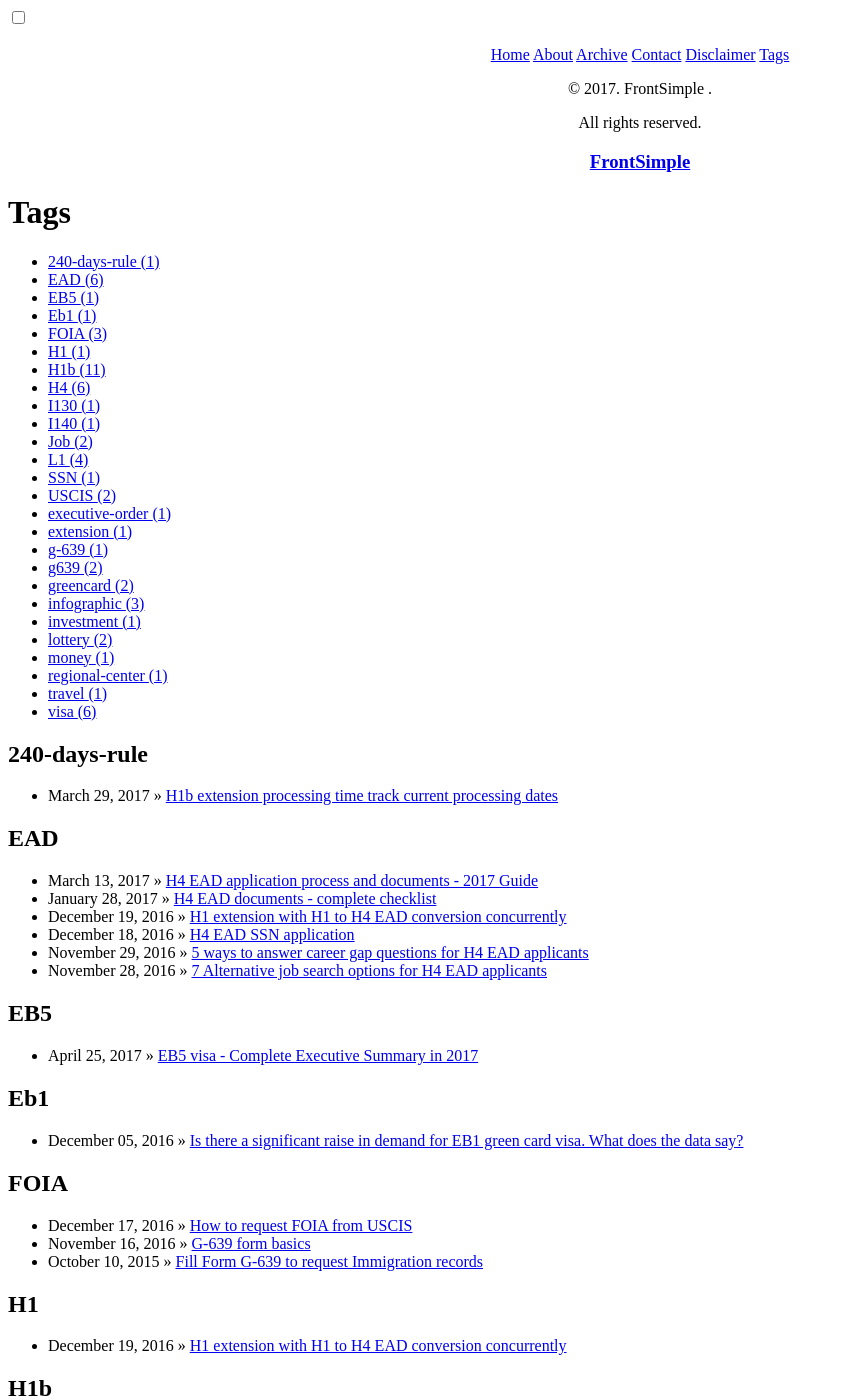
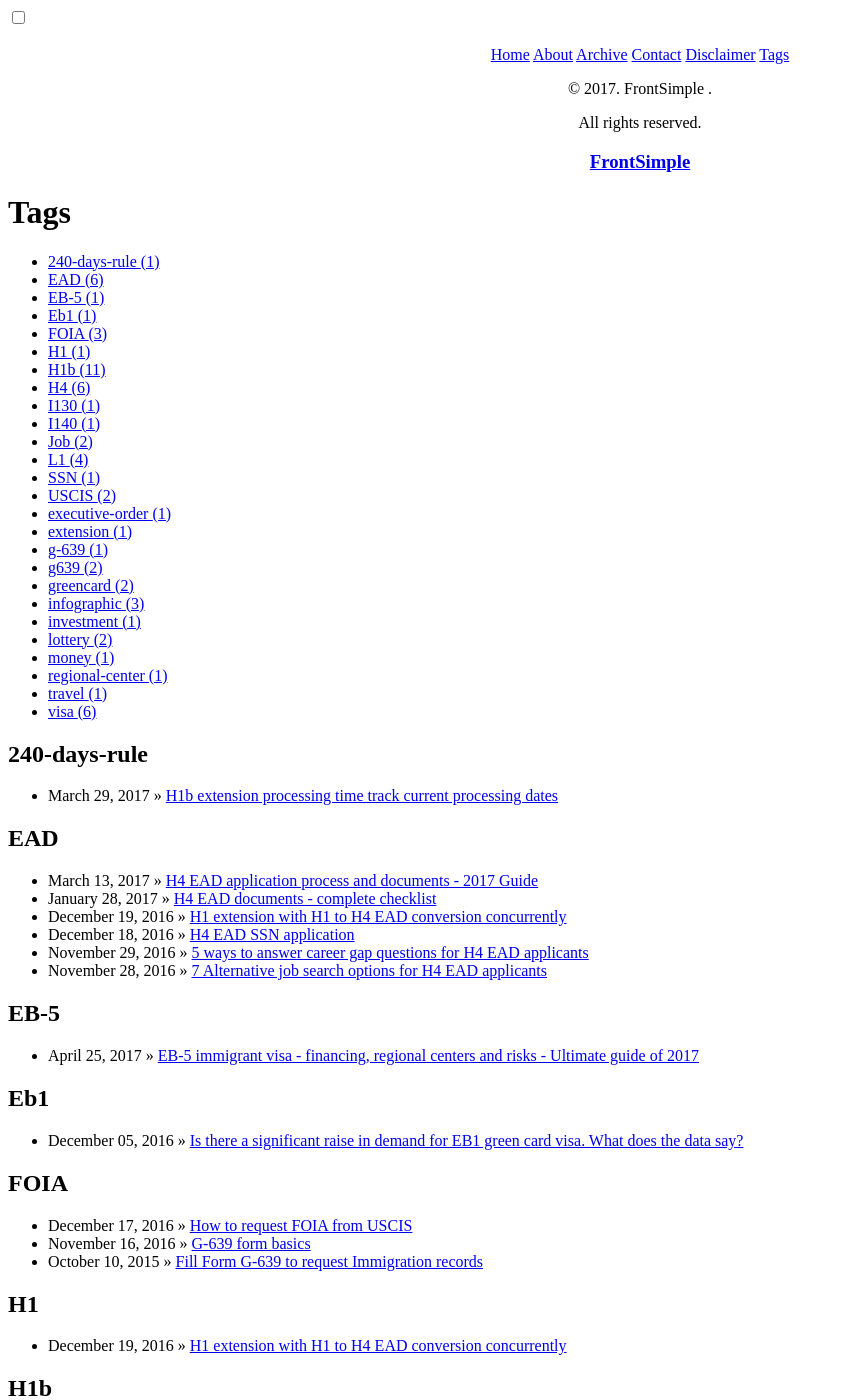
Before and after one commit to gitforwork2/gitforwork.github.io, a Jekyll site: the page built from tags.html, in a window 1280 px wide and 1400 px high. Shown: the whole window, without its empty margins (0-844 px from the left). Built offline with Jekyll 4.4.1, drawn with Linux system fonts in a browser that asks for light colours; nearby versions of some CDN libraries; some of the changed text lies outside the part shown.

Commit message:
Update 2017-4-25-eb-5.md

```diff
--- a/_posts/2017-4-25-eb-5.md
+++ b/_posts/2017-4-25-eb-5.md
@@ -1,23 +1,23 @@
 ---
 layout: post
-title: EB5 visa - Complete Executive Summary in 2017
+title: EB-5 immigrant visa - financing, regional centers and risks - Ultimate guide of 2017
 date: 2017-4-25
-tags: EB5 regional-center
+tags: EB-5 regional-center
 comments: true
-description: EB5 Investor visa - 2017 Executive Summary.
+description: EB-5 Investor visa - 2017 Executive Summary.
 ---
 
-EB5 is a class of United States (US) visa which allows foreign nationals to obtain permanent residency by making investments in a US business. Recipients of the visa (foreign nationals and their immediate family members) can permanently live and work in the U.S, with a path to US citizenship.
+EB-5 is a class of United States (US) visa which allows foreign nationals to obtain permanent residency by making investments in a US business. Recipients of the visa (foreign nationals and their immediate family members) can permanently live and work in the U.S, with a path to US citizenship.
 
 This class of US investor visa program was primarily created to create jobs through capital investment from foreign investors. And it's administered by the United States Citizenship and Immigration Services (USCIS).
 
-- [EB5 financing](#eb5-financing)
-- [EB5 visa processing time](#eb5-visa-processing-time)
-- [EB5 regional centers](#eb5-regional-centers)
-- [EB5 program steps](#eb5-program-steps)
-- [EB5 risks](#eb5-risks)
+- [EB-5 financing](#eb-5-financing)
+- [EB-5 visa processing time](#eb-5-visa-processing-time)
+- [EB-5 regional centers](#eb-5-regional-centers)
+- [EB-5 program steps](#eb-5-program-steps)
+- [EB-5 risks](#eb-5-risks)
 
-## EB5 financing
+## EB-5 financing
 
 * Foreign investor has to invest $1 million in a qualified investment **OR**
 
@@ -36,17 +36,17 @@ Targeted Employment Area (TEA) is defined by USCIS. TEA is defined as a rural ar
 
 Investors can also request an area to be designated as TEA by presenting relevant publicly available government data at the time of petitioning USCIS for the visa.
 
-## EB5 visa processing time
+## EB-5 visa processing time
 
-Currently USCIS takes about 1-2 years to process a EB5 petition. Processing time has been creeping higher because of the recent surge in the popularity of the program. However, USCIS has been trying to bring down the processing times to reasonable levels.
+Currently USCIS takes about 1-2 years to process a EB-5 petition. Processing time has been creeping higher because of the recent surge in the popularity of the program. However, USCIS has been trying to bring down the processing times to reasonable levels.
 
 The US immigrant investor visa is allocated about 10,000 visas every year to foreign investors. While the demand for the program was low in it's first 2 decades of existence, demand has been increasing since the turn of this decade. For the first time in 2014, all the 10,000 investor visas were secured by foreign investors. The demand in recent years has been driven by Asian businessmen looking to immigrate to the U.S. The local industry is also helping the growth by creating projects in the regional centers to attract overseas investments.
 
 Regional origin of the visa recipients, [2016 data](https://travel.state.gov/content/dam/visas/Statistics/AnnualReports/FY2016AnnualReport/FY16AnnualReport-TableVI-PartIV.pdf)
 
-![EB5 recipients](/assets/images/posts/eb5-country-demand.png)
+![EB-5 recipients](/assets/images/posts/eb5-country-demand.png)
 
-## EB5 regional centers
+## EB-5 regional centers
 
 A regional center is an economic unit designated by USCIS, which allows government and private organizations to create investment pools. Regional centers can then launch a new business or revive an existing business through the money in the investment pool. So, instead of individual investors launching a business on their own, they could simply become a participant in the business by contributing money to the investment pool. Jobs created from the individual contribution are counted towards the requirements of the EB 5 investor program.
 
@@ -69,19 +69,19 @@ Commercial Enterprise in a TEA area|  350
 Regional Center|  9
 Regional Center in a TEA area|  8,043
 
-## EB5 program steps
+## EB-5 program steps
 
-USCIS conditionally grants green cards to qualified investor and their family members for a period of 2 years. This approval is granted on the evidence that the investor has already invested or actively in the process of investing in an EB5 eligible investment.
+USCIS conditionally grants green cards to qualified investor and their family members for a period of 2 years. This approval is granted on the evidence that the investor has already invested or actively in the process of investing in an EB-5 eligible investment.
 Approval also depends on the evidence that the requisite employees have already been hired. If not, a comprehensive business plan needs be submitted showing that at least 10 qualifying employees will be hired due to the nature of the commercial enterprise.
 
 Before the second anniversary, the investor can apply for removal of conditions and obtain permanent residency. USCIS
 approves this petition based on the evidence that the foreign investor has sustained the qualified investment throughout the 2-year period of conditional permanent residence. It also hinges on evidence that the 10 full time jobs have already been created or will be created in a reasonable amount of time.
 
-## EB5 risks
+## EB-5 risks
 
 Even though USCIS approves the regional centers, it doesn't endorse the activities of the center. The approval also doesn't eliminate the risk nor does it guarantee U.S. securities laws compliance. Several fraudulent activities have come to the fore in recent times.
 
-Unlike other investments, the primary objective of EB5 investments is securing a U.S. green card and in many cases the investors are located in a far off country. Fraudulent businesses can take advantage of the situation and raise money from foreign investors by marketing as EB 5 qualifying investment opportunities. Such investors potentially could potentially lose their investments and the immigration petition as well.
+Unlike other investments, the primary objective of EB-5 investments is securing a U.S. green card and in many cases the investors are located in a far off country. Fraudulent businesses can take advantage of the situation and raise money from foreign investors by marketing as EB 5 qualifying investment opportunities. Such investors potentially could potentially lose their investments and the immigration petition as well.
 
 The United States Securities and Exchange Commission (SEC) has recently stepped up the monitoring of the immigrant investor visa program. However, SEC urged investors to be cautious of fraudulent investment opportunities. So it's highly important for the foreign investors to do their own due diligence before making investment decisions.
 
```
